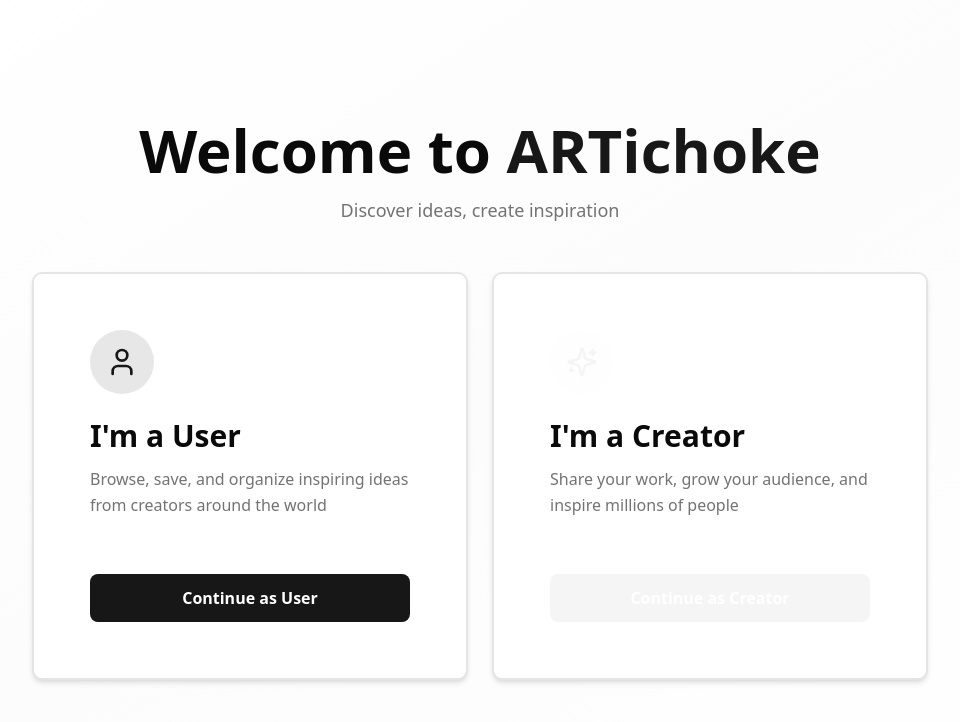
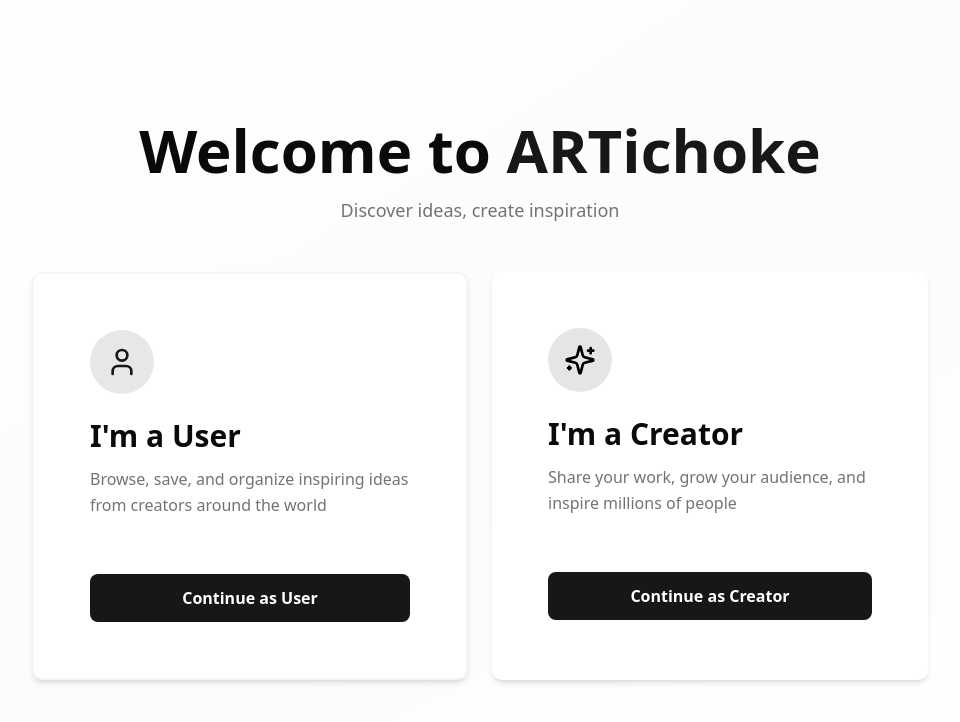
Before and after one commit to divyaverma4/swe, a Next.js app in the folder client/: page /login in a window 1280 px wide. Shown: the top 722 px of the page, without its empty margins (160-1120 px from the left). Built offline with nearby package versions, Linux system fonts and the light colour scheme; no server answers.

Commit message:
fixed creator login

```diff
--- a/client/src/app/home/page.tsx
+++ b/client/src/app/home/page.tsx
@@ -1,7 +1,24 @@
-import React from "react";
+"use client"   // <- add this at the very top
+
+import React from "react"
+import { useSearchParams } from "next/navigation"
 
 const page = () => {
-  return <div>Congratulations! You have logged in successfully.</div>;
-};
+  const searchParams = useSearchParams()
+  const loginType = searchParams.get("type") // "user" or "creator"
 
-export default page;
+  return (
+    <div className="p-8 text-center">
+      <h1 className="text-2xl font-bold mb-4">
+        Congratulations! You have logged in successfully.
+      </h1>
+      {loginType && (
+        <p className="text-lg text-muted-foreground">
+          You are logged in as a <strong>{loginType}</strong>.
+        </p>
+      )}
+    </div>
+  )
+}
+
+export default page
--- a/client/src/app/login/page.tsx
+++ b/client/src/app/login/page.tsx
@@ -17,6 +17,7 @@ export default function AuthPage() {
   const router = useRouter()
 
   const [loginType, setLoginType] = useState<LoginType>(null)
+  const [hovered, setHovered] = useState<LoginType>(null)
   const [email, setEmail] = useState("")
   const [password, setPassword] = useState("")
   const [status, setStatus] = useState<string>("")
@@ -24,6 +25,7 @@ export default function AuthPage() {
   // -------- AUTH HANDLERS --------
   const handleSubmit = async (e: React.FormEvent) => {
     e.preventDefault()
+    if (!loginType) return
     setStatus("🔐 Logging in...")
 
     const { data, error } = await supabase.auth.signInWithPassword({ email, password })
@@ -31,12 +33,16 @@ export default function AuthPage() {
       setStatus(`❌ ${error.message}`)
       console.error(error)
     } else {
-      setStatus(`✅ Logged in as ${data.user?.email}`)
+      // Custom message based on login type
+      if (loginType === "user") {
+        setStatus(`✅ Welcome back, user! Ready to explore inspiring ideas?`)
+      } else {
+        setStatus(`✅ Welcome back, creator! Time to share your work with the world!`)
+      }
       console.log("Login success:", data)
       await handleCheckBackend(data.session)
+      router.push(`/home?type=${loginType}`)
 
-      // Redirect after login
-      router.push("/home")
     }
   }
 
@@ -83,7 +89,7 @@ export default function AuthPage() {
       const data = await response.json()
       if (!response.ok) throw new Error(data.message || "Error from backend")
 
-      setStatus(`✅ Backend OK: ${data.message} (User: ${data.user_email})`)
+      setStatus(prev => `${prev}\n✅ Backend OK: ${data.message} (User: ${data.user_email})`)
     } catch (error: any) {
       setStatus(prev => `${prev}\n... ❌ Backend error: ${error.message}`)
       console.error(error)
@@ -107,19 +113,41 @@ export default function AuthPage() {
           <div className="grid md:grid-cols-2 gap-6 max-w-4xl mx-auto">
             {/* User Login Card */}
             <Card
-              className="group relative overflow-hidden cursor-pointer transition-all hover:shadow-2xl hover:scale-[1.02] border-2 hover:border-primary/50"
+              className={`group relative overflow-hidden cursor-pointer transition-all border-2 hover:shadow-2xl hover:scale-[1.02] ${
+                loginType === "user"
+                  ? "border-primary bg-primary/10"
+                  : hovered === "user"
+                  ? "border-primary/60 bg-primary/5"
+                  : "border-muted hover:border-primary/50"
+              }`}
+              onMouseEnter={() => setHovered("user")}
+              onMouseLeave={() => setHovered(null)}
               onClick={() => setLoginType("user")}
             >
-              <div className="absolute inset-0 bg-gradient-to-br from-primary/5 to-transparent opacity-0 group-hover:opacity-100 transition-opacity" />
+              <div className="absolute inset-0 bg-gradient-to-br from-primary/10 to-transparent opacity-0 group-hover:opacity-100 transition-opacity" />
               <div className="relative p-8 md:p-10">
-                <div className="mb-6 inline-flex items-center justify-center w-16 h-16 rounded-full bg-primary/10 text-primary">
+                <div
+                  className={`mb-6 inline-flex items-center justify-center w-16 h-16 rounded-full transition-all ${
+                    loginType === "user" || hovered === "user"
+                      ? "bg-primary/20 text-primary"
+                      : "bg-primary/10 text-primary"
+                  }`}
+                >
                   <User className="w-8 h-8" />
                 </div>
                 <h2 className="text-3xl font-bold mb-3">I'm a User</h2>
                 <p className="text-muted-foreground mb-6 leading-relaxed">
                   Browse, save, and organize inspiring ideas from creators around the world
                 </p>
-                <Button className="w-full mt-8 h-12 text-base font-semibold">
+                <Button
+                  className={`w-full mt-8 h-12 text-base font-semibold transition-colors ${
+                    loginType === "user"
+                      ? "bg-primary text-white"
+                      : hovered === "user"
+                      ? "bg-primary/90 text-white"
+                      : ""
+                  }`}
+                >
                   Continue as User
                 </Button>
               </div>
@@ -127,19 +155,29 @@ export default function AuthPage() {
 
             {/* Creator Login Card */}
             <Card
-              className="group relative overflow-hidden cursor-pointer transition-all hover:shadow-2xl hover:scale-[1.02] border-2 hover:border-secondary/50"
+              className={`group relative overflow-hidden cursor-pointer transition-all border-0 hover:shadow-2xl hover:scale-[1.02]`}
+              onMouseEnter={() => setHovered("creator")}
+              onMouseLeave={() => setHovered(null)}
               onClick={() => setLoginType("creator")}
             >
-              <div className="absolute inset-0 bg-gradient-to-br from-secondary/5 to-transparent opacity-0 group-hover:opacity-100 transition-opacity" />
+              <div className="absolute inset-0 bg-gradient-to-br from-black/10 to-transparent opacity-0 group-hover:opacity-100 transition-opacity" />
               <div className="relative p-8 md:p-10">
-                <div className="mb-6 inline-flex items-center justify-center w-16 h-16 rounded-full bg-secondary/10 text-secondary">
+                <div
+                  className={`mb-6 inline-flex items-center justify-center w-16 h-16 rounded-full transition-all ${
+                    loginType === "creator" || hovered === "creator"
+                      ? "bg-black/20 text-black"
+                      : "bg-black/10 text-black"
+                  }`}
+                >
                   <Sparkles className="w-8 h-8" />
                 </div>
                 <h2 className="text-3xl font-bold mb-3">I'm a Creator</h2>
                 <p className="text-muted-foreground mb-6 leading-relaxed">
                   Share your work, grow your audience, and inspire millions of people
                 </p>
-                <Button className="w-full mt-8 h-12 text-base font-semibold bg-secondary hover:bg-secondary/90 text-secondary-foreground">
+                <Button
+                  className={`w-full mt-8 h-12 text-base font-semibold transition-colors bg-black text-white hover:bg-gray-900`}
+                >
                   Continue as Creator
                 </Button>
               </div>
@@ -156,7 +194,7 @@ export default function AuthPage() {
       {/* Left Side */}
       <div
         className={`hidden lg:flex lg:w-1/2 relative overflow-hidden ${
-          loginType === "user" ? "bg-primary" : "bg-secondary"
+          loginType === "user" ? "bg-primary" : "bg-black"
         }`}
       >
         <div className="absolute inset-0 opacity-10">
@@ -225,9 +263,7 @@ export default function AuthPage() {
             <Button
               type="submit"
               className={`w-full h-12 text-base font-semibold ${
-                loginType === "creator"
-                  ? "bg-secondary hover:bg-secondary/90 text-secondary-foreground"
-                  : ""
+                loginType === "creator" ? "bg-black hover:bg-gray-900 text-white" : "bg-primary text-white"
               }`}
             >
               Sign in
```
